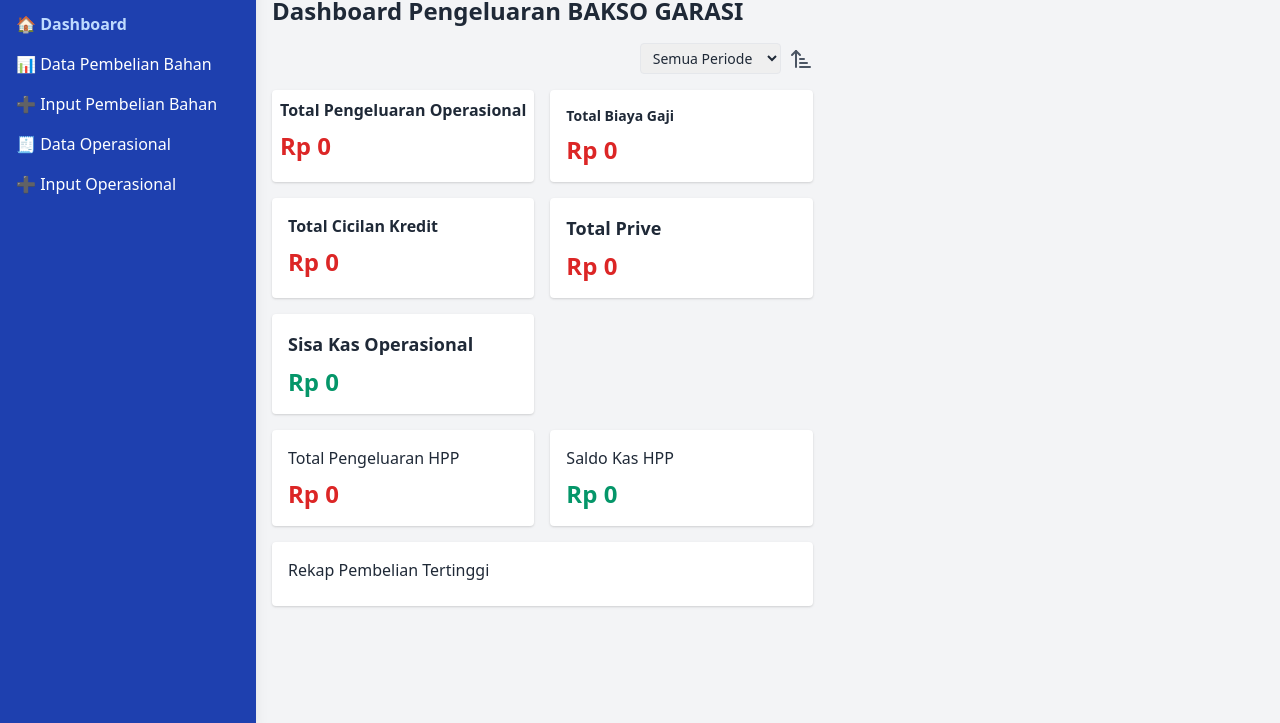
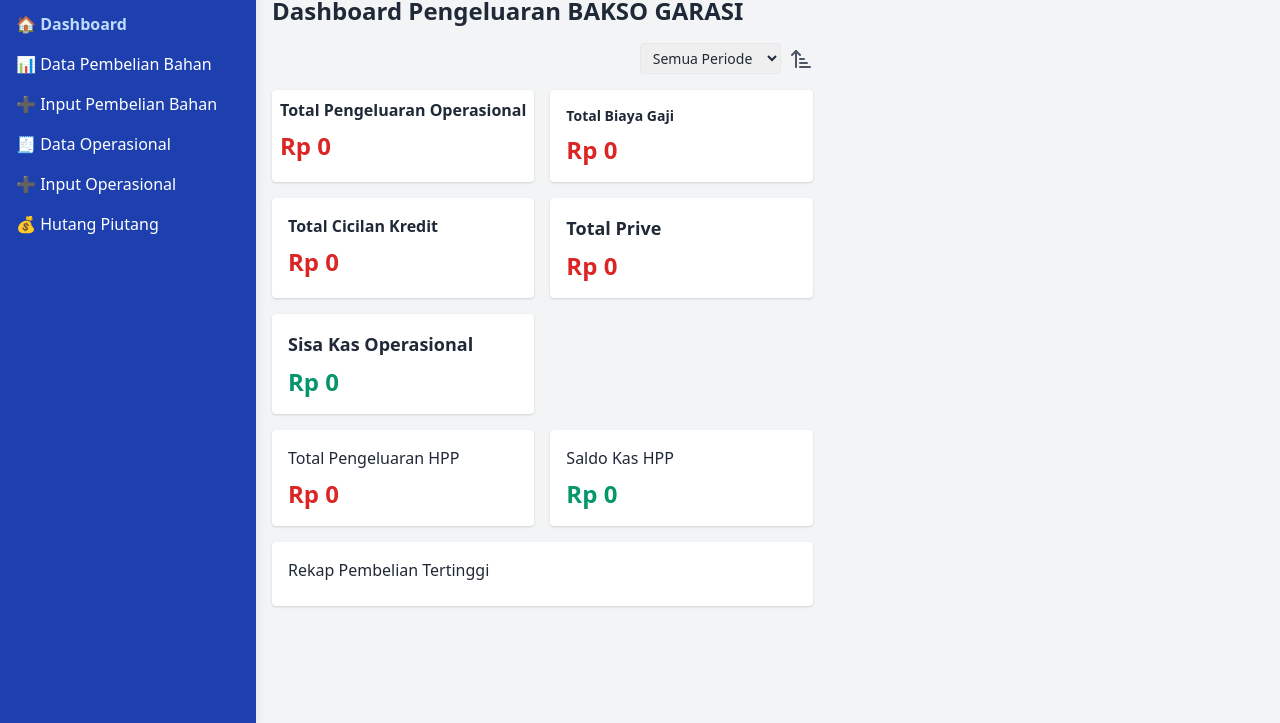
Before and after one commit to Koteka74/transaksi_bg, a website: page index.html in a window 1280 px wide. Shown: the part 77-800 px from the top of the page. Drawn offline with nearby package versions, Linux system fonts and the light colour scheme; no server answers.

Commit message:
Update index.html add link hutang piutang

```diff
--- a/index.html
+++ b/index.html
@@ -133,6 +133,7 @@
         <a href="input.html" class="block hover:text-blue-200 font-medium">➕ Input Pembelian Bahan</a>
         <a href="data_operasional.html" class="block hover:text-blue-200 font-medium">🧾 Data Operasional</a>
         <a href="input_operasional.html" class="block hover:text-blue-200 font-medium">➕ Input Operasional</a>
+        <a href="hutang-piutang.html" class="block hover:text-blue-200 font-medium">💰 Hutang Piutang</a>
       </nav>
     </aside>
 
```
